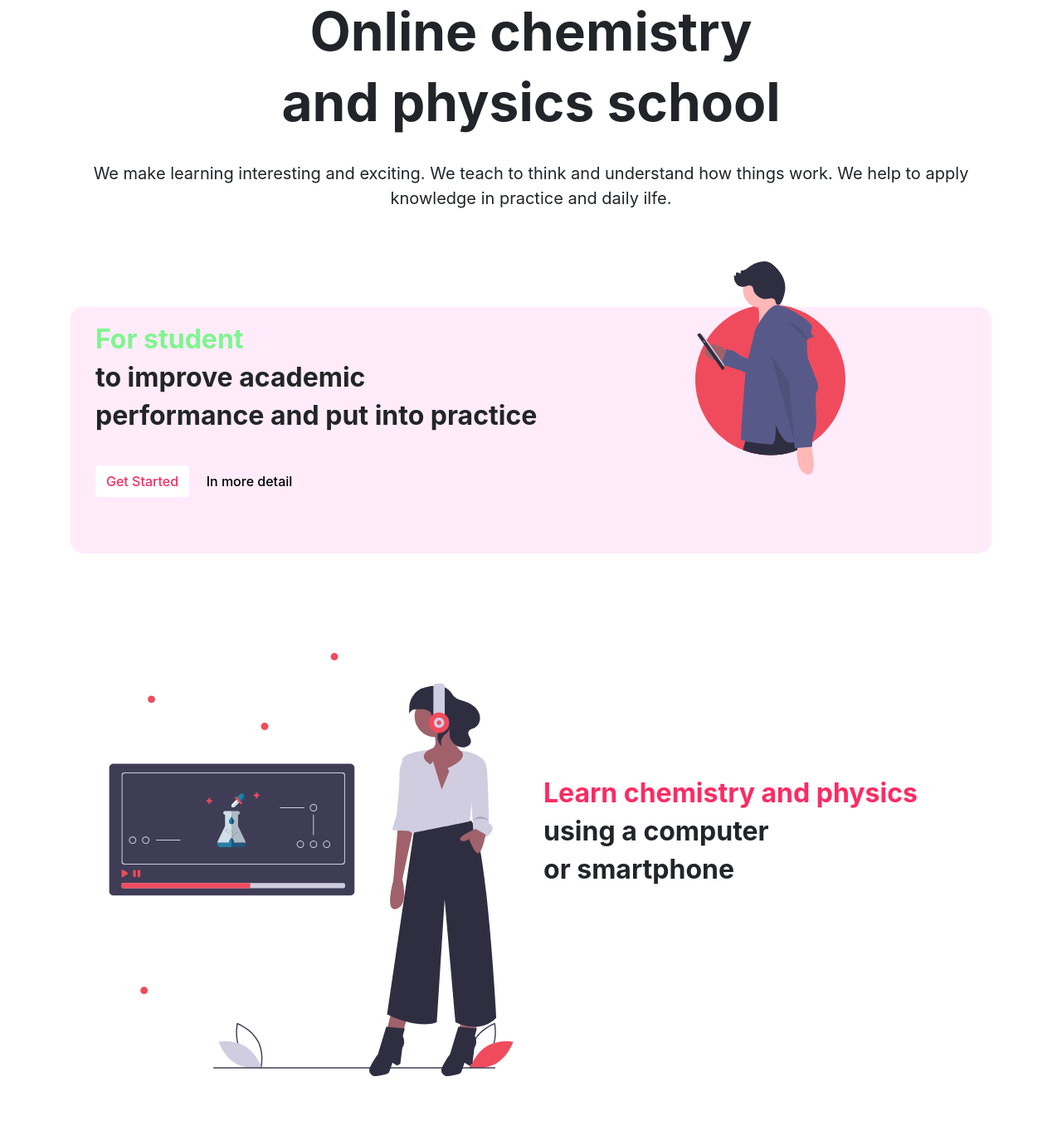
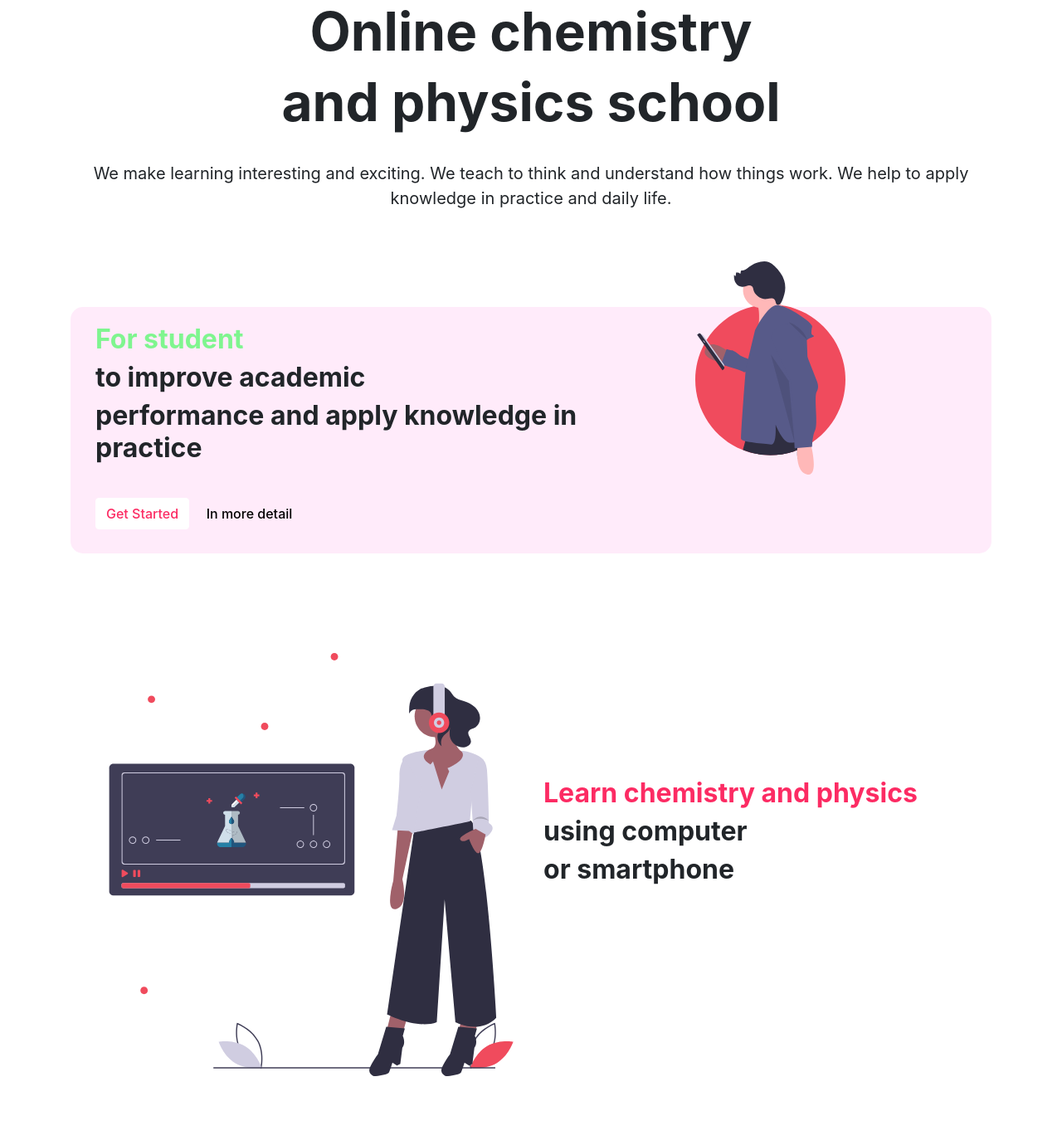
Before and after one commit to askhatkenenbay/PRO2_WEBSITE, a Django app: page / in a window 1280 px wide. Shown: the part 195-1575 px from the top of the page at 83% size. Run offline with Django 3.2, Linux system fonts and the light colour scheme; some libraries are stand-ins or nearby versions.

Commit message:
fixed some typos

```diff
--- a/main/templates/main/home.html
+++ b/main/templates/main/home.html
@@ -54,7 +54,7 @@
         <div class="row text-center ">
             <p class="title-paragraph">We make learning interesting and exciting. We teach to think
                 and understand how things work. We help to apply knowledge
-                in practice and daily ilfe.
+                in practice and daily life.
             </p>
         </div>
     </div>
@@ -65,7 +65,7 @@
             <div class="col-lg-8 block-one">
                 <h2 class="green-text">For student</h2>
                 <h2 class="img-text-bold" >to improve academic</h2>
-                <h2 class="img-text-bold">performance and put into practice</h2">
+                <h2 class="img-text-bold">performance and apply knowledge in practice</h2">
                 <br/>
                 <br/>
                 <a href="{% url 'login' %}" class="btn btn-primary btn-white">Get Started</a>
@@ -86,7 +86,7 @@
             </div>
             <div class="col-lg-6 move-down-150">
                 <h2 class="red-text">Learn chemistry and physics</h2>
-                <h2 class="img-text-bold">using a computer</h2>
+                <h2 class="img-text-bold">using computer</h2>
                 <h2 class="img-text-bold">or smartphone</h2>
             </div>
 
--- a/main/templates/main/personal.html
+++ b/main/templates/main/personal.html
@@ -39,9 +39,7 @@
                 </div>
                 <div class="media white-back">
                     <img class="rounded-circle account-img custom-img-small" src="/media/default.jpg">
-                    <h5>  Ivanov P.S.</h5>
-                    <span class="tab"></span>
-
+                    <h5>&ensp;Ivanov P.S.</h5>
                 </div>
                 <br/>
                 <div class="result white-back">
```
Also changed, not shown: db.sqlite3.
